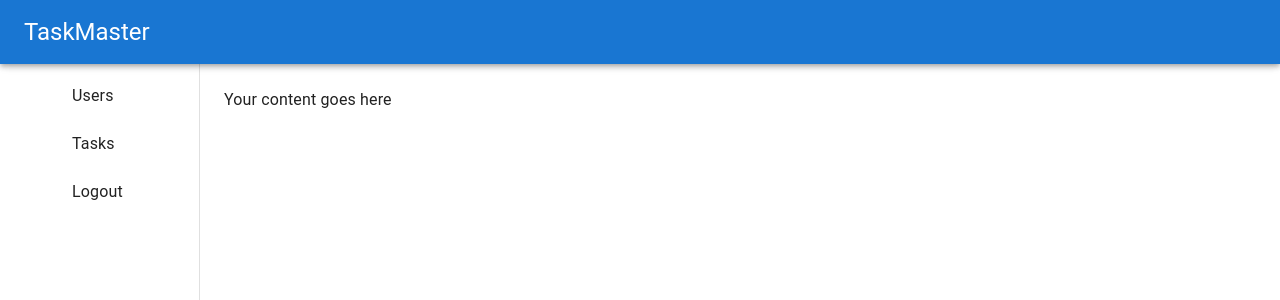
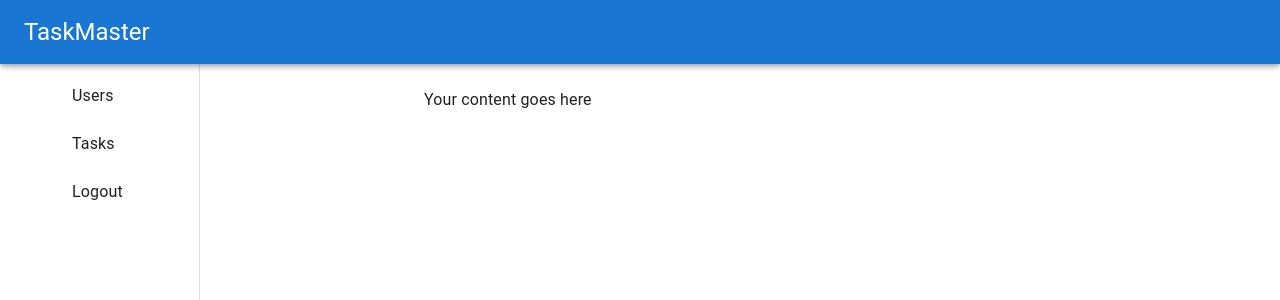
Before and after one commit to KirtanV19/MUI, a React (Vite) app: page / in a window 1280 px wide. Shown: the top 300 px of the page. Built offline with nearby package versions, Linux system fonts and the light colour scheme; some icons are missing.

Commit message:
Add some comment and margin-padding

```diff
--- a/src/components/NewNavbar.jsx
+++ b/src/components/NewNavbar.jsx
@@ -24,10 +24,10 @@ const NewNavbar = () => {
     const theme = useTheme();
 
     return (
-        <Box sx={{ display: 'flex' }}>
+        <Box sx={{ display: "flex" }}>
             {/* Navbar */}
-            <AppBar position="fixed" sx={{ zIndex: theme.zIndex.drawer + 1 }}>
-                <Toolbar >
+            <AppBar position="fixed" sx={{ zIndex: theme.zIndex.drawer + 1, }}>
+                <Toolbar>
                     <Typography component="div" variant="h5">
                         TaskMaster
                     </Typography>
@@ -45,35 +45,32 @@ const NewNavbar = () => {
                     width: drawerWidth,
                     [`& .MuiDrawer-paper`]: {
                         width: drawerWidth,
-                        boxSizing: 'border-box',
+                        boxSizing: "border-box",
                     },
                 }}
             >
-                <Toolbar />
-                <Box
-                    sx={{
-                        overflow: "auto",
-                    }}
-                >
+                <Toolbar /> {/* spacer so list starts below AppBar */}
+
                 <List>
-                        {navItems.map((item, index) => (
+                    {/* Instead of entire item, destructure the property of it and use, as <icon/> is not acceptable so we rename from icon to Icon */}
+                    {navItems.map(({ label, icon: Icon }, index) => (
                         <ListItem key={index} disablePadding>
                             <ListItemButton>
-                                    <ListItemIcon>{item.icon && <item.icon />}</ListItemIcon>
-                                    <ListItemText primary={item.label} />
+                                <ListItemIcon>{Icon && <Icon />}</ListItemIcon>
+                                <ListItemText primary={label} />
                             </ListItemButton>
                         </ListItem>
                     ))}
                 </List>
-                </Box>
-            </Drawer>
+
+            </Drawer >
 
             {/* Main Content Placeholder */}
-            <Box component="main" sx={{ flexGrow: 1, p: 3 }}>
-                <Toolbar />
+            <Box component="main" sx={{ flexGrow: 1, p: 3, ml: { sm: `${drawerWidth}px` } }}>
+                <Toolbar /> {/* pushes text below AppBar */}
                 <Typography variant="body1">Your content goes here</Typography>
-            </Box>
-        </Box>
+            </Box >
+        </Box >
     );
 };
 
```
Lines whose indentation alone changed are shown as unchanged.
